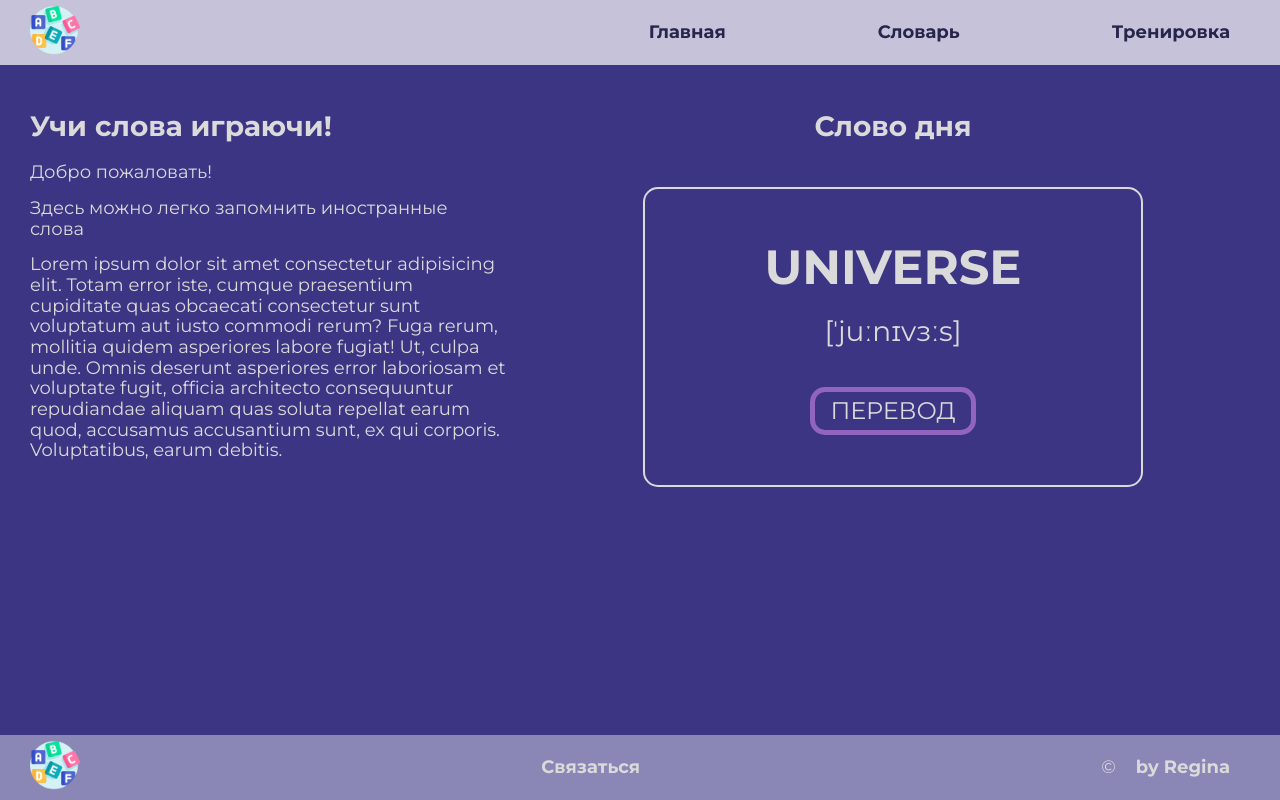
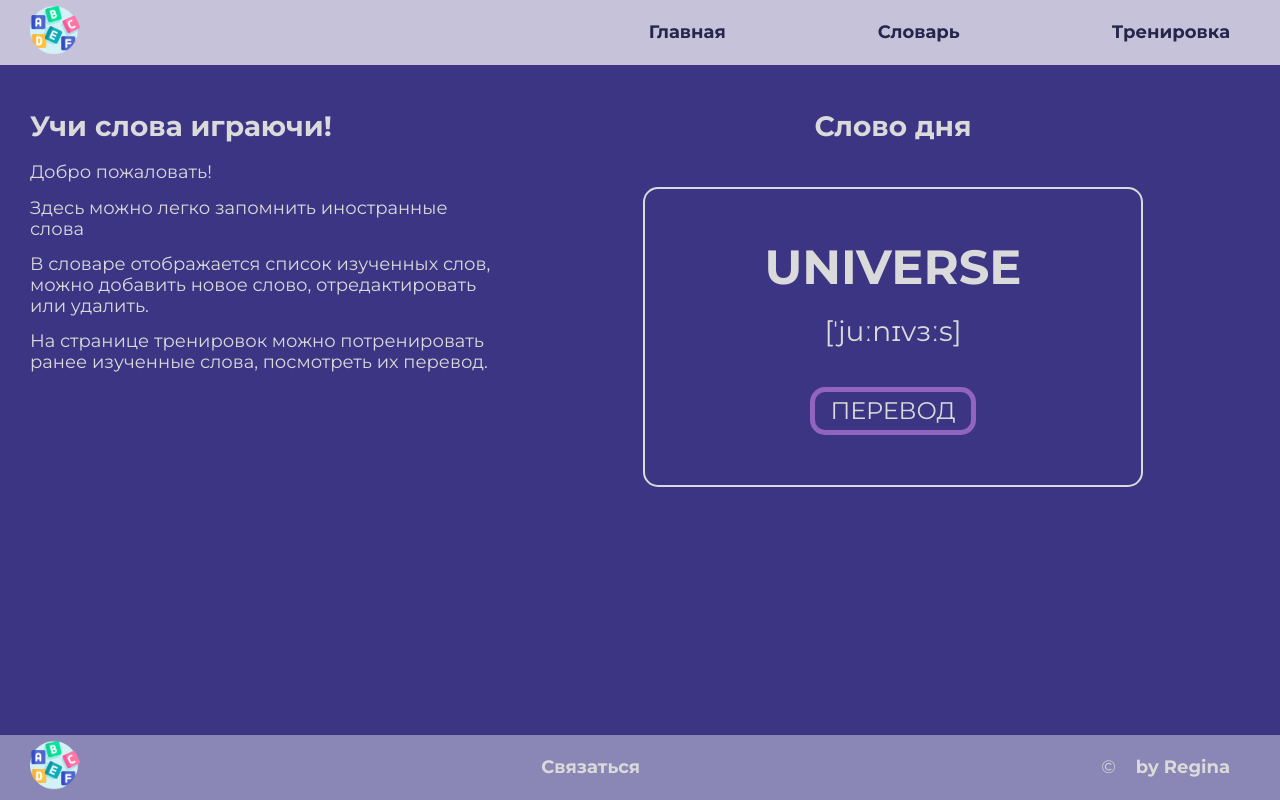
Before and after one commit to Regina5425/wordbook-app, a React (Create React App) app: page / in a window 1280 px wide. Built offline with nearby package versions, Linux system fonts and the light colour scheme; no server answers.

Commit message:
update text in main page

```diff
--- a/src/pages/mainPage/MainPage.jsx
+++ b/src/pages/mainPage/MainPage.jsx
@@ -12,13 +12,10 @@ const MainPage = ({ randomWord }) => {
           Здесь можно легко запомнить иностранные слова
         </p>
         <p className='main-content__descr'>
-          Lorem ipsum dolor sit amet consectetur adipisicing elit. Totam error
-          iste, cumque praesentium cupiditate quas obcaecati consectetur sunt
-          voluptatum aut iusto commodi rerum? Fuga rerum, mollitia quidem
-          asperiores labore fugiat! Ut, culpa unde. Omnis deserunt asperiores
-          error laboriosam et voluptate fugit, officia architecto consequuntur
-          repudiandae aliquam quas soluta repellat earum quod, accusamus
-          accusantium sunt, ex qui corporis. Voluptatibus, earum debitis.
+          В словаре отображается список изученных слов, можно добавить новое слово, отредактировать или удалить.
+        </p>
+				<p className='main-content__descr'>
+          На странице тренировок можно потренировать ранее изученные слова, посмотреть их перевод.
         </p>
       </section>
       <section className='main-content__card'>
```
Also changed, not shown: 1 other file (tests, documents, lock files or other folders).
